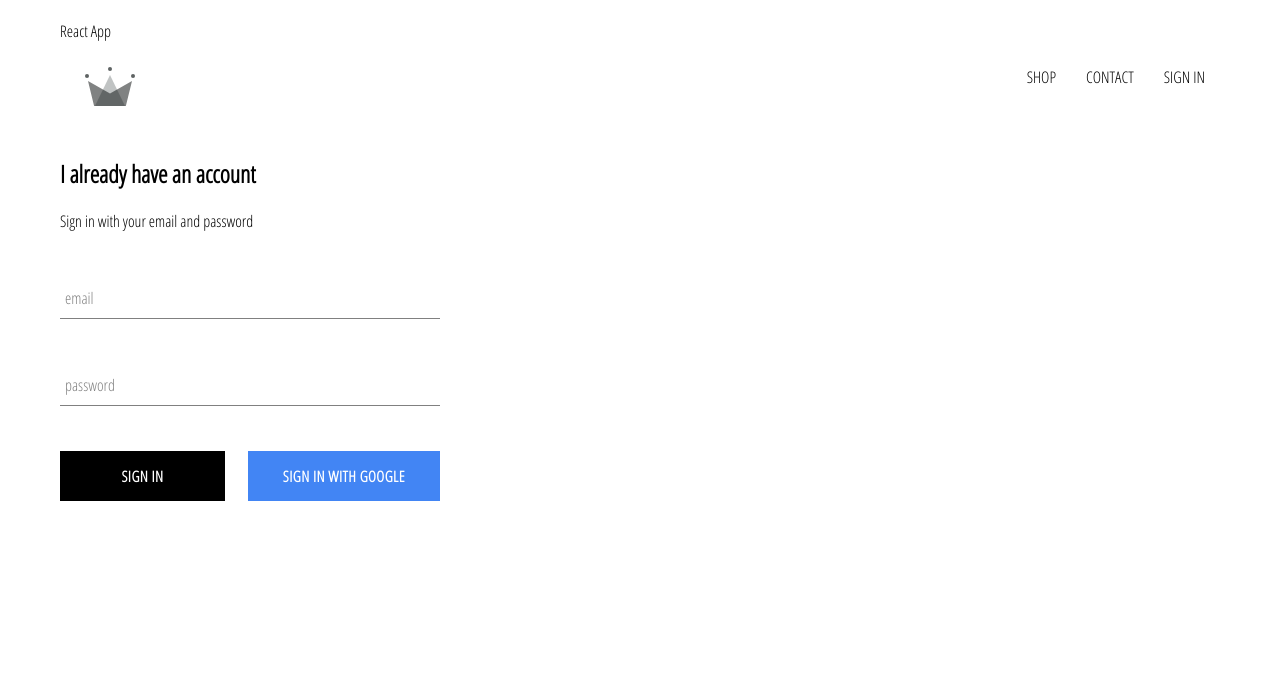
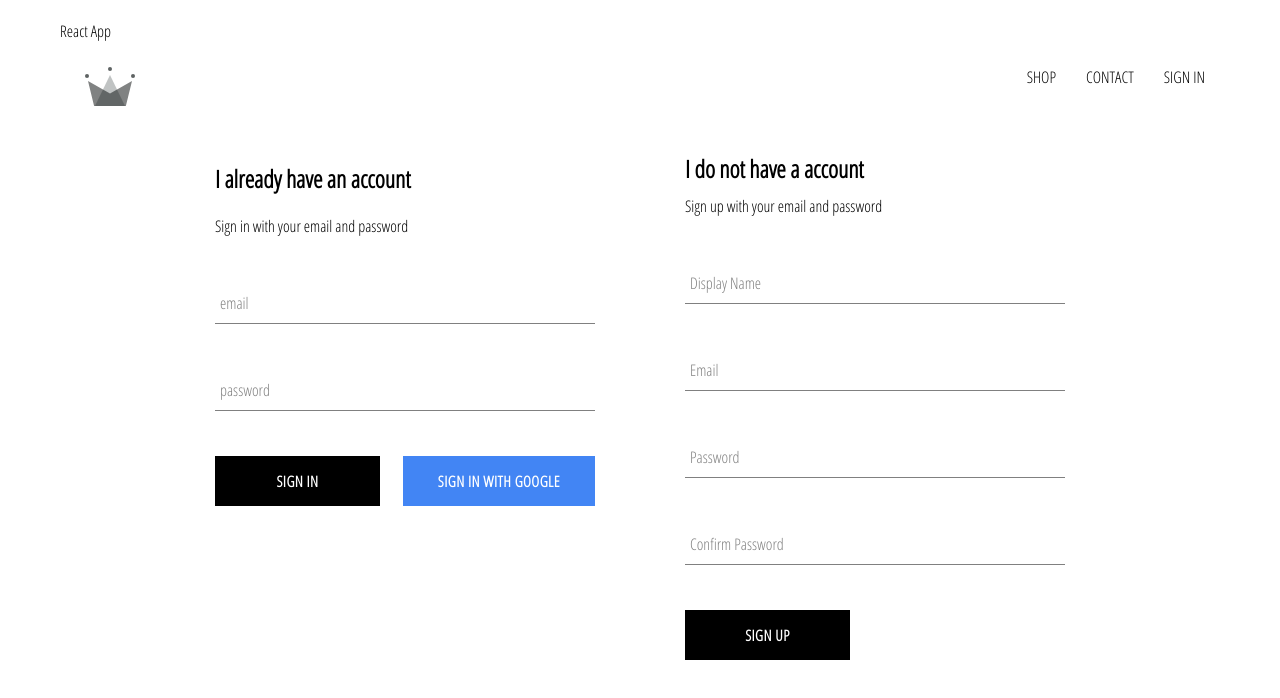
Before and after one commit to prajothsubramaniyan/crwn-clothing, a React (Create React App) app: page /signin in a window 1280 px wide. Shown: the top 698 px of the page. Built offline with nearby package versions, Linux system fonts and the light colour scheme; no server answers.

Commit message:
implemented firebase utils, included ability to store authenticated users

```diff
--- a/src/App.js
+++ b/src/App.js
@@ -5,7 +5,7 @@
 import ShopPage from './pages/shop/shop.component';
 import SignInAndSignUpPage from './pages/sign-in-and-sign-up/sign-in-and-sign-up.component';
 import Header from './components/header/header.component';
-import { auth} from './firebase/firebase.utils'
+import { auth, createUserProfileDocument } from './firebase/firebase.utils'
 
 class App extends React.Component {
   constructor(){
@@ -18,9 +18,27 @@
   unsubscribeFromAuth = null;
 
   componentDidMount(){
-    this.unsubscribeFromAuth = auth.onAuthStateChanged(user => {
-      this.setState({currentUser: user})
-      console.log(user);
+    this.unsubscribeFromAuth = auth.onAuthStateChanged(async userAuth => {
+      if (userAuth) {
+        const userRef = await createUserProfileDocument(userAuth);
+
+        userRef.onSnapshot(snapSnot => {
+          this.setState({
+            currentUser: {
+              id: snapSnot.id,
+              ...snapSnot.data()
+            }
+          }, () => {
+            console.log(this.state);
+          });
+
+        });
+
+      }
+      else
+      {
+        this.setState({currentUser: userAuth})
+      }
     })
   }
 
--- a/src/components/sign-in/sign-in.component.jsx
+++ b/src/components/sign-in/sign-in.component.jsx
@@ -5,8 +5,8 @@
 import { signInWithGoogle } from '../../firebase/firebase.utils';
 
 class SignIn extends React.Component{
-    constructor({props}){
-        super({props});
+    constructor(props){
+        super(props);
         this.state = {
             email: '',
             password: ''
--- /dev/null
+++ b/src/components/sign-up/sign-up.component.jsx
@@ -0,0 +1,99 @@
+import React from 'react';
+
+import FormInput from '../form-input/form-input.component';
+import CustomButton from '../custom-button/custom-button.component';
+
+import { auth, createUserProfileDocument } from '../../firebase/firebase.utils';
+
+import './sign-up.styles.scss';
+
+class SignUp extends React.Component {
+    constructor(){
+        super();
+        this.state = {
+            displayName: '',
+            email: '',
+            password: '',
+            confirmPassword: ''
+        };
+    }
+
+    handleSubmit = async event => {
+        event.preventDefault();
+        const { displayName, email, password, confirmPassword} = this.state;
+
+        if (password !== confirmPassword)
+        {
+            alert("password don't match");
+            return;
+        }
+        try {
+            const { user } = await auth.createUserWithEmailAndPassword(email, password);
+            debugger;
+            console.log(user);
+            await createUserProfileDocument(user, {displayName});
+            this.setState({
+                displayName: '',
+                email: '',
+                password: '',
+                confirmPassword: ''
+            });
+        }
+        catch(error)
+        {
+            console.error(error);
+        }
+    };
+
+    handleChange = event =>  {
+        const {name , value } = event.target;
+        this.setState({[name]: value});
+    };
+
+    render() {
+        const { displayName, email, password, confirmPassword} = this.state;
+        return(
+            <div className='sign-up'>
+                <h2 className='title'> I do not have a account</h2>
+                <span>Sign up with your email and password</span>
+                <form className ='sign-up-form' onSubmit = {this.handleSubmit}>
+                    <FormInput
+                    type = 'text'
+                    name = 'displayName'
+                    value = {displayName}
+                    onChange = {this.handleChange}
+                    label = 'Display Name'
+                    required
+                    />
+                    <FormInput
+                    type = 'email'
+                    name = 'email'
+                    value = {email}
+                    onChange = {this.handleChange}
+                    label = 'Email'
+                    required
+                    />
+                    <FormInput
+                    type = 'password'
+                    name = 'password'
+                    value = {password}
+                    onChange = {this.handleChange}
+                    label = 'Password'
+                    required
+                    />
+                    <FormInput
+                    type = 'password'
+                    name = 'confirmPassword'
+                    value = {confirmPassword}
+                    onChange = {this.handleChange}
+                    label = 'Confirm Password'
+                    required
+                    />
+                    <CustomButton type='submit'>Sign Up</CustomButton>
+                </form>
+            </div>
+        )
+    }
+}
+
+export default SignUp;
--- /dev/null
+++ b/src/components/sign-up/sign-up.styles.scss
@@ -0,0 +1,9 @@
+.sign-up{
+    display: flex;
+    flex-direction: column;
+    width: 380px;
+
+    .title{
+        margin: 10px 0;
+    }
+}
--- a/src/firebase/firebase.utils.js
+++ b/src/firebase/firebase.utils.js
@@ -12,6 +12,36 @@
     measurementId: "G-E02YDJ6Z6W"
 };
 
+export const createUserProfileDocument = async (userAuth, additionalData) => {
+    debugger;
+    if(!userAuth) return;
+
+    const userRef = firestore.doc(`users/${userAuth.uid}`);
+
+    const snapSnot = await userRef.get();
+
+    if (!snapSnot.exists)
+    {
+        const { displayName, email } = userAuth;
+        const createdAt = new Date();
+
+        try{
+            await userRef.set({
+                displayName,
+                email,
+                createdAt,
+                ...additionalData
+            })
+        }
+        catch (error)
+        {
+            console.log("error creating users", error.message);
+        }
+    }
+
+    return userRef;
+}
+
 firebase.initializeApp(config);
 
 export const auth = firebase.auth();
--- a/src/pages/sign-in-and-sign-up/sign-in-and-sign-up.component.jsx
+++ b/src/pages/sign-in-and-sign-up/sign-in-and-sign-up.component.jsx
@@ -2,9 +2,12 @@
 import SignIn from '../../components/sign-in/sign-in.component';
 import './sign-in-and-sign-up.styles.scss';
 
+import SignUp from '../../components/sign-up/sign-up.component';
+
 const SignInAndSignUpPage = () => (
     <div className ='sign-in-and-sign-up'>
         <SignIn />
+        <SignUp />
     </div>
 )
 
--- a/src/pages/sign-in-and-sign-up/sign-in-and-sign-up.styles.scss
+++ b/src/pages/sign-in-and-sign-up/sign-in-and-sign-up.styles.scss
@@ -0,0 +1,6 @@
+.sign-in-and-sign-up {
+    width: 850px;
+    display: flex;
+    justify-content: space-between;
+    margin: 30px auto;
+}
```
